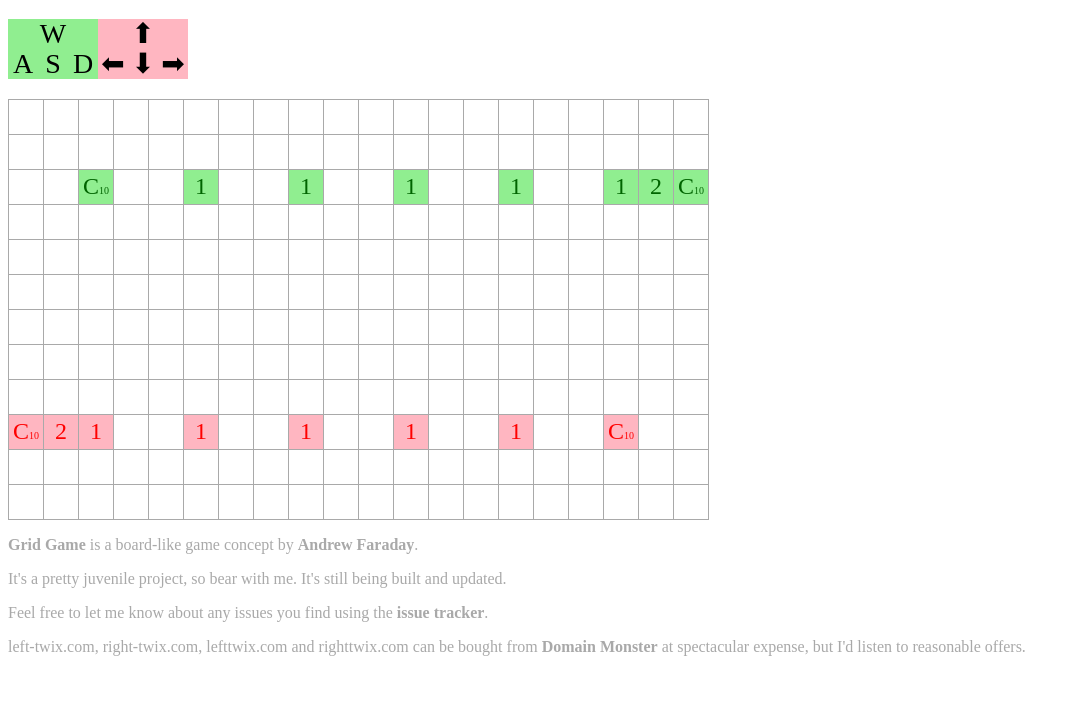
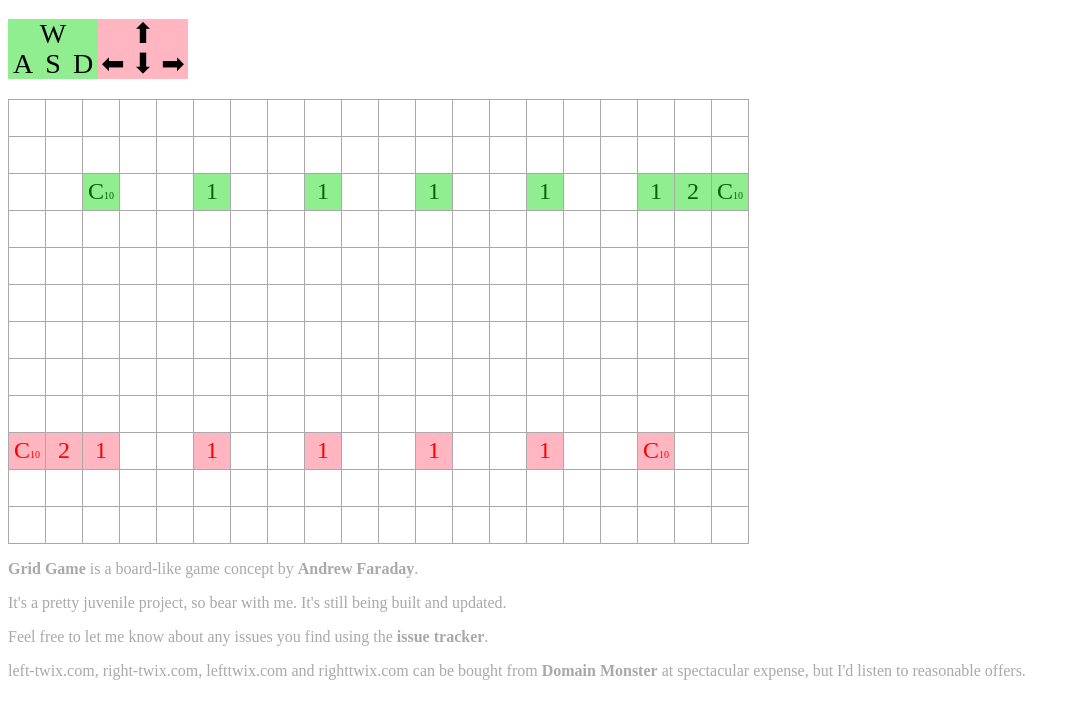
Before and after one commit to AJFaraday/grid_game, a plain HTML site: page index.html in a window 1280 px wide. Shown: the part 61-780 px from the top of the page, without its empty margins (0-1080 px from the left). Drawn offline with Linux system fonts and the light colour scheme.

Commit message:
tinkering for issue #5

```diff
--- a/style/grid_game.css
+++ b/style/grid_game.css
@@ -80,8 +80,8 @@ table.game_board tr.row {
 }
 
 table.game_board tr.row td.tile {
-  height: 32px;
-  width: 32px;
+  height: 34px;
+  width: 34px;
   text-align: center;
   border: 1px darkgrey solid;
   font-size: 24px;
```
